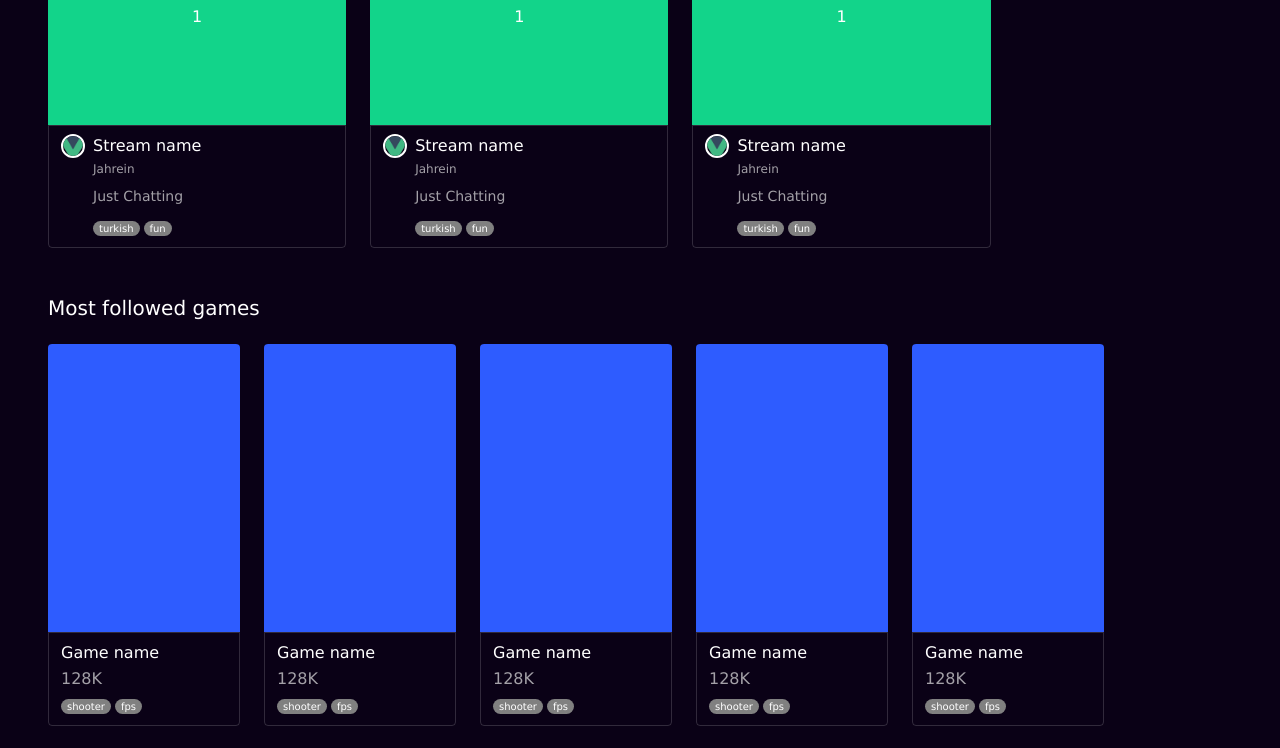
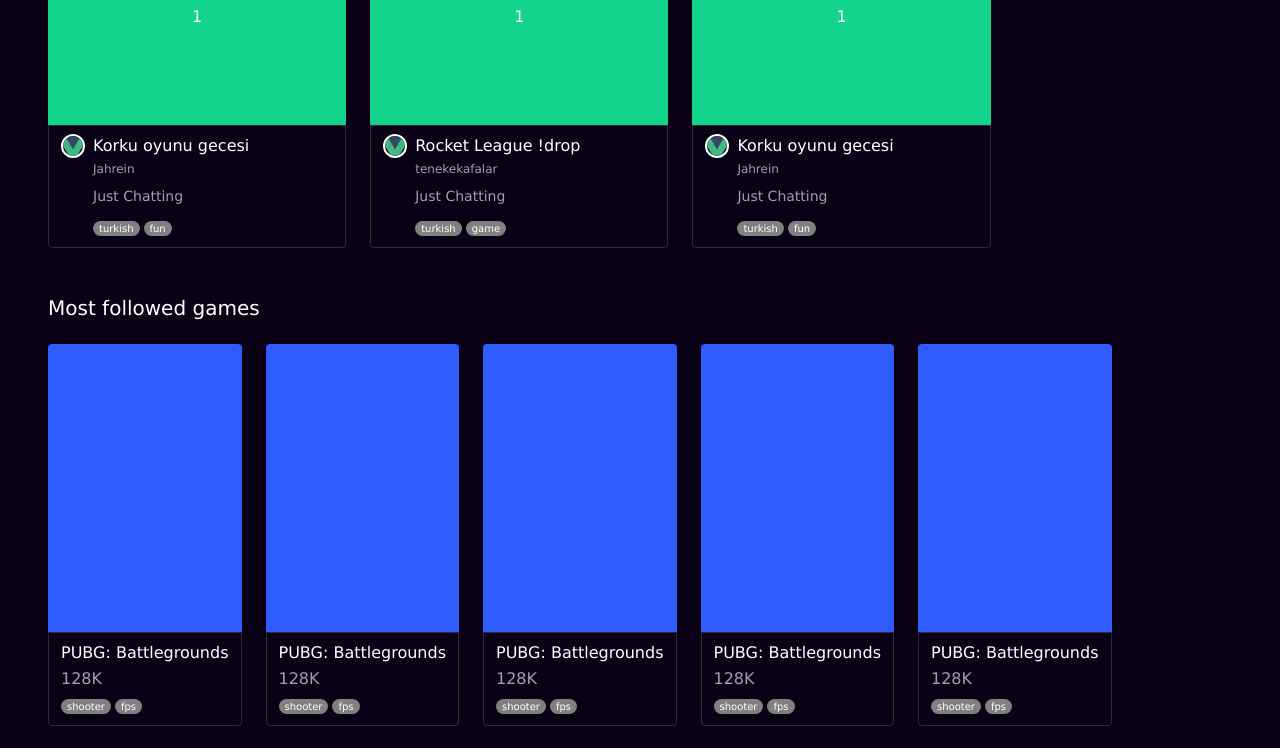
Before and after one commit to ridvansumset/v-stream, a Vue app: page / in a window 1280 px wide. Shown: the part 1180-1928 px from the top of the page. Built offline with nearby package versions, Linux system fonts and the light colour scheme.

Commit message:
update store streamer details

```diff
--- a/src/components/GameDonation.vue
+++ b/src/components/GameDonation.vue
@@ -11,7 +11,7 @@
     >
       <div class="donate-modal">
         <h2 class="donate-modal-header">
-          Adjust your donation amount below!
+          Adjust your donation amount
         </h2>
 
         <input
--- a/src/store/streamer/index.js
+++ b/src/store/streamer/index.js
@@ -1,18 +1,24 @@
 export const streamer = {
   namespaced: true,
   state: () => ({
-    username: 'tenekekafalar',
-    title: 'Rocket League\'de Elo Kasmaca !drop !settings',
+    username: '',
+    title: '',
     donatedAmount: 1000
   }),
   actions: {
+    viewStream ({ state, commit }, { username, title }) {
+      commit('setStream', { username, title })
+    },
     donate ({ state, commit }, { amount }) {
-      console.log('a', amount, state.donatedAmount)
       const total = state.donatedAmount + amount
       commit('setDonatedAmount', total)
     }
   },
   mutations: {
+    setStream (state, value) {
+      state.username = value.username
+      state.title = value.title
+    },
     setDonatedAmount (state, value) {
       state.donatedAmount = value
     }
--- a/src/views/HomeView.vue
+++ b/src/views/HomeView.vue
@@ -12,7 +12,7 @@
           <div
             class="stream-preview"
             v-b-hover="(hovered) => hoverStream(stream, hovered)"
-            @click="goToGamePage(stream.streamer)"
+            @click="goToGamePage(stream)"
           >
             <span>{{stream.previewCount}}</span>
           </div>
@@ -60,6 +60,7 @@
 
 <script>
 import { HomeCatalog } from '@/components'
+import { mapActions } from 'vuex'
 
 export default {
   components: {
@@ -68,37 +69,41 @@
   data () {
     return {
       streams: [
-        { name: 'Stream name', previewCount: 1, streamer: 'Jahrein', category: 'Just Chatting', tags: ['turkish', 'fun'] },
-        { name: 'Stream name', previewCount: 1, streamer: 'Jahrein', category: 'Just Chatting', tags: ['turkish', 'fun'] },
-        { name: 'Stream name', previewCount: 1, streamer: 'Jahrein', category: 'Just Chatting', tags: ['turkish', 'fun'] },
-        { name: 'Stream name', previewCount: 1, streamer: 'Jahrein', category: 'Just Chatting', tags: ['turkish', 'fun'] },
-        { name: 'Stream name', previewCount: 1, streamer: 'Jahrein', category: 'Just Chatting', tags: ['turkish', 'fun'] },
-        { name: 'Stream name', previewCount: 1, streamer: 'Jahrein', category: 'Just Chatting', tags: ['turkish', 'fun'] },
-        { name: 'Stream name', previewCount: 1, streamer: 'Jahrein', category: 'Just Chatting', tags: ['turkish', 'fun'] },
-        { name: 'Stream name', previewCount: 1, streamer: 'Jahrein', category: 'Just Chatting', tags: ['turkish', 'fun'] },
-        { name: 'Stream name', previewCount: 1, streamer: 'Jahrein', category: 'Just Chatting', tags: ['turkish', 'fun'] }
+        { name: 'Korku oyunu gecesi', previewCount: 1, streamer: 'Jahrein', category: 'Just Chatting', tags: ['turkish', 'fun'] },
+        { name: 'Rocket League !drop', previewCount: 1, streamer: 'tenekekafalar', category: 'Just Chatting', tags: ['turkish', 'game'] },
+        { name: 'Korku oyunu gecesi', previewCount: 1, streamer: 'Jahrein', category: 'Just Chatting', tags: ['turkish', 'fun'] },
+        { name: 'Rocket League !drop', previewCount: 1, streamer: 'tenekekafalar', category: 'Just Chatting', tags: ['turkish', 'game'] },
+        { name: 'Korku oyunu gecesi', previewCount: 1, streamer: 'Jahrein', category: 'Just Chatting', tags: ['turkish', 'fun'] },
+        { name: 'Rocket League !drop', previewCount: 1, streamer: 'tenekekafalar', category: 'Just Chatting', tags: ['turkish', 'game'] },
+        { name: 'Korku oyunu gecesi', previewCount: 1, streamer: 'Jahrein', category: 'Just Chatting', tags: ['turkish', 'fun'] },
+        { name: 'Rocket League !drop', previewCount: 1, streamer: 'tenekekafalar', category: 'Just Chatting', tags: ['turkish', 'game'] },
+        { name: 'Korku oyunu gecesi', previewCount: 1, streamer: 'Jahrein', category: 'Just Chatting', tags: ['turkish', 'fun'] }
       ],
       games: [
-        { name: 'Game name', viewerCount: '128K', tags: ['shooter', 'fps'] },
-        { name: 'Game name', viewerCount: '128K', tags: ['shooter', 'fps'] },
-        { name: 'Game name', viewerCount: '128K', tags: ['shooter', 'fps'] },
-        { name: 'Game name', viewerCount: '128K', tags: ['shooter', 'fps'] },
-        { name: 'Game name', viewerCount: '128K', tags: ['shooter', 'fps'] },
-        { name: 'Game name', viewerCount: '128K', tags: ['shooter', 'fps'] },
-        { name: 'Game name', viewerCount: '128K', tags: ['shooter', 'fps'] },
-        { name: 'Game name', viewerCount: '128K', tags: ['shooter', 'fps'] },
-        { name: 'Game name', viewerCount: '128K', tags: ['shooter', 'fps'] }
+        { name: 'PUBG: Battlegrounds', viewerCount: '128K', tags: ['shooter', 'fps'] },
+        { name: 'PUBG: Battlegrounds', viewerCount: '128K', tags: ['shooter', 'fps'] },
+        { name: 'PUBG: Battlegrounds', viewerCount: '128K', tags: ['shooter', 'fps'] },
+        { name: 'PUBG: Battlegrounds', viewerCount: '128K', tags: ['shooter', 'fps'] },
+        { name: 'PUBG: Battlegrounds', viewerCount: '128K', tags: ['shooter', 'fps'] },
+        { name: 'PUBG: Battlegrounds', viewerCount: '128K', tags: ['shooter', 'fps'] },
+        { name: 'PUBG: Battlegrounds', viewerCount: '128K', tags: ['shooter', 'fps'] },
+        { name: 'PUBG: Battlegrounds', viewerCount: '128K', tags: ['shooter', 'fps'] },
+        { name: 'PUBG: Battlegrounds', viewerCount: '128K', tags: ['shooter', 'fps'] }
       ]
     }
   },
   methods: {
+    ...mapActions('streamer', {
+      viewStream: 'viewStream'
+    }),
     hoverStream (stream, hovered) {
       if (hovered) {
         stream.previewCount += 1
       }
     },
-    goToGamePage (streamer) {
-      this.$router.push({ name: 'game', params: { streamerName: streamer } })
+    goToGamePage (stream) {
+      this.viewStream({ username: stream.streamer, title: stream.name })
+      this.$router.push({ name: 'game', params: { streamerName: stream.streamer } })
     }
   }
 }
@@ -125,6 +130,7 @@
   gap: 24px;
 }
 .stream, .game {
+  max-width: 300px !important;
   transition: transform 0.2s linear;
 }
 .stream:hover, .game:hover {
```
